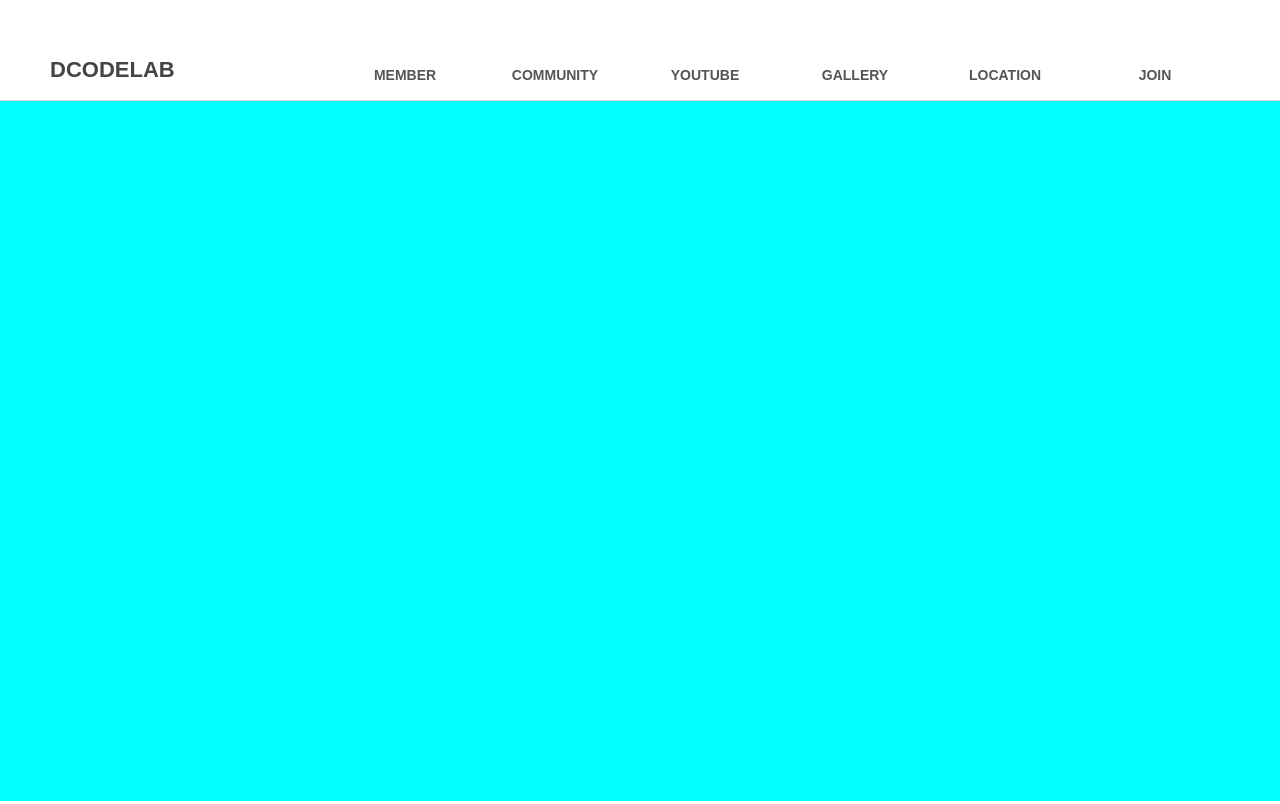
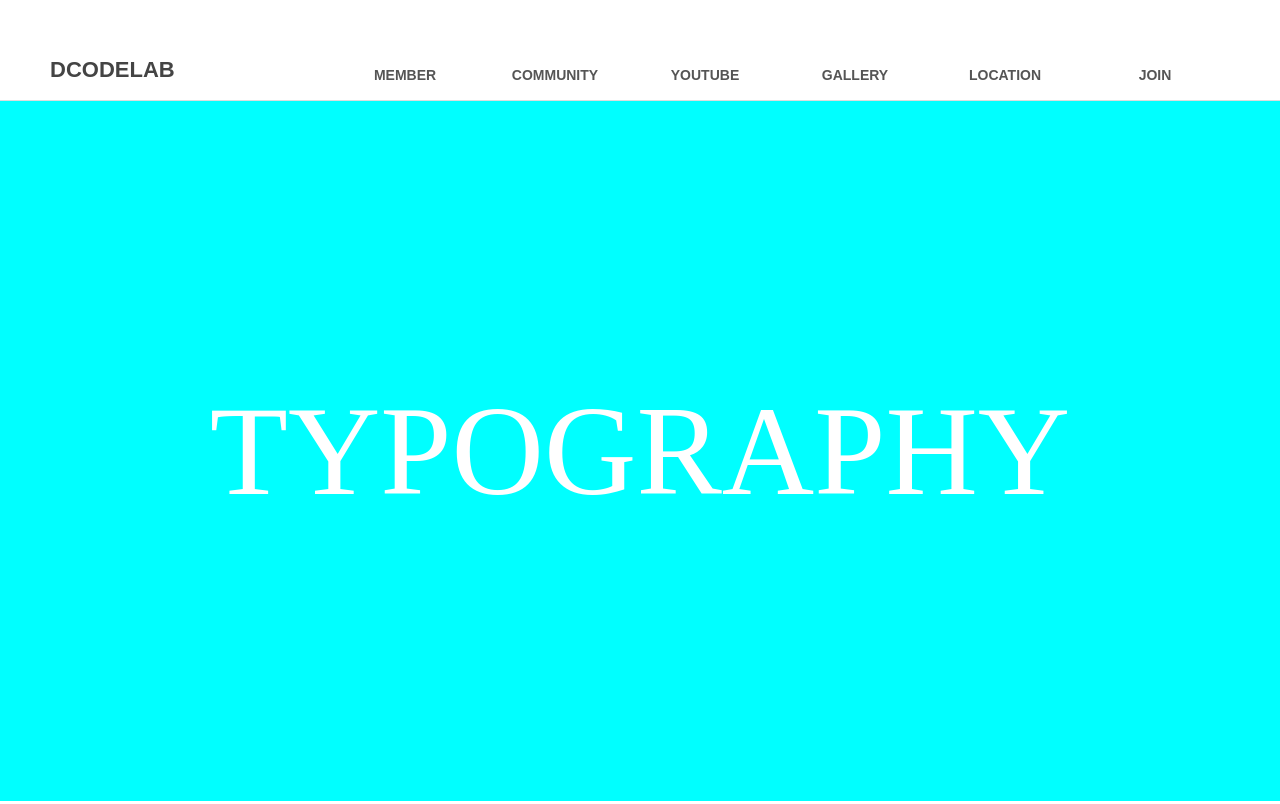
Before and after one commit to mijeong96/my-portfolio, a plain HTML site: page index.html in a window 1280 px wide. Shown: the top 804 px of the page. Drawn offline with Linux system fonts and the light colour scheme.

Commit message:
비주얼 영역 텍스트 가운데 추가

```diff
--- a/index.html
+++ b/index.html
@@ -24,7 +24,9 @@
         </div>
     </header>
 
-    <figure id="visual"></figure>
+    <figure id="visual">
+        TYPOGRAPHY
+    </figure>
 
     <section id="content">
         <div class="inner">
--- a/scss/style.scss
+++ b/scss/style.scss
@@ -34,6 +34,8 @@
 }
 #visual {
     width: 100%; height: calc(100vh - 100px); background: aqua;
+    display: flex; justify-content: center; align-items: center;
+    color: #fff; font-size: 10vw;
 }
 #content {
     padding: 150px 0px;
```
Also changed, not shown: css/style.css, 1 other file.
